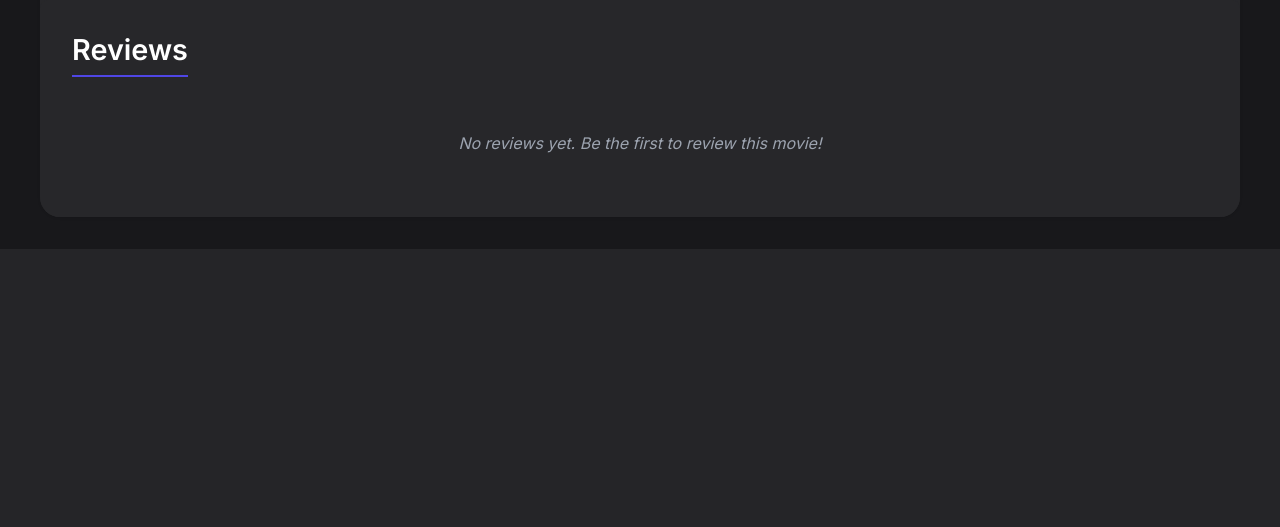
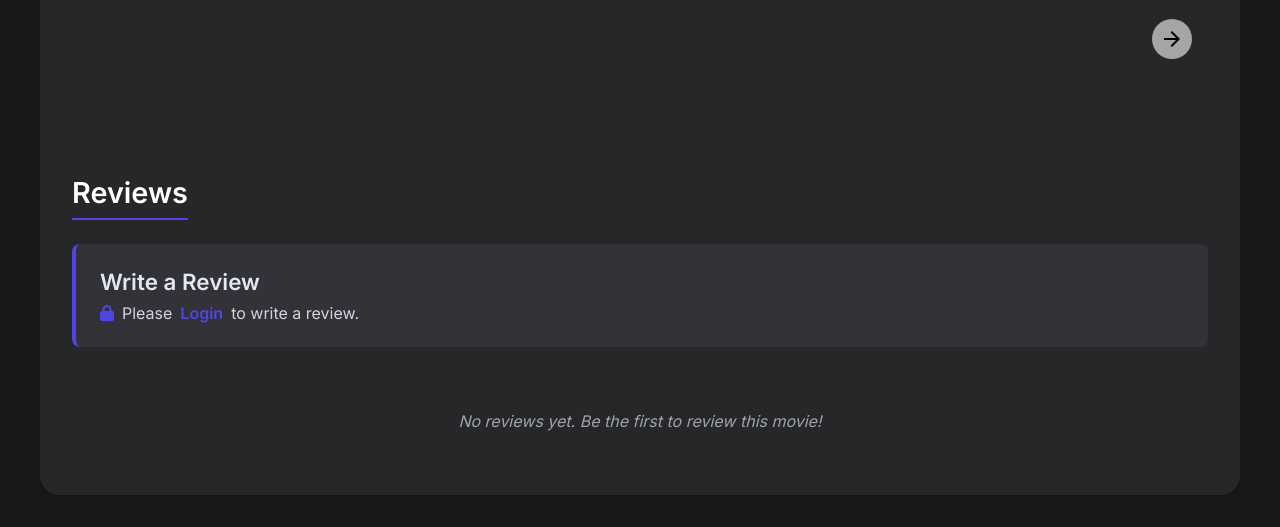
Before and after one commit to osman-tkdmr/Movie-Recommendation-System, a Flask app: template app/templates/movie.html in a window 1280 px wide. Shown: the part 644-1171 px from the top of the page. Before the commit the page ends 893 px from the top, so only its background shows below. Run offline with Flask 2, Linux system fonts and the light colour scheme; the template is opened without the code that fills it, so the values that code supplies are empty; parts of the project's set-up code (start-up, migrations or seed data) failed here and were passed over.

Commit message:
feat(search): enhance search functionality with filters and login prompts
- Add genre, year, and rating filters to search functionality
- Improve search results handling with empty state and pagination
- Add login required messages for rating and review features
- Update CSS for new login prompt components
- Fix static file path references to use url_for

```diff
--- a/app/static/css/movie.css
+++ b/app/static/css/movie.css
@@ -547,3 +547,46 @@
         padding: 1rem;
     }
 }
+
+/* Login Required Message Styles */
+.login-required-message {
+    background-color: #323238;
+    padding: 1.5rem;
+    border-radius: 0.5rem;
+    margin-bottom: 2rem;
+    border-left: 4px solid #4f46e5;
+}
+
+.login-required-message h3,
+.login-required-message h4 {
+    font-size: 1.4rem;
+    margin-bottom: 0.5rem;
+    color: #e2e8f0;
+}
+
+.login-required-message p {
+    color: #d1d5db;
+    display: flex;
+    align-items: center;
+    gap: 0.5rem;
+}
+
+.login-required-message i {
+    color: #4f46e5;
+}
+
+.login-required-message a {
+    color: #4f46e5;
+    text-decoration: none;
+    font-weight: bold;
+    transition: color 0.2s;
+}
+
+.login-required-message a:hover {
+    color: #6366f1;
+    text-decoration: underline;
+}
+
+.review-login-message {
+    margin-bottom: 2rem;
+}
--- a/app/static/js/search.js
+++ b/app/static/js/search.js
@@ -2,10 +2,18 @@
 
 function searchMovies(page = 1) {
     const searchQuery = document.querySelector('.search-input').value;
-    const searchType = 'title'; // Change this to 'keyword' or 'genre' as needed
+    const genreFilter = document.getElementById('genre-filter').value;
+    const yearFilter = document.getElementById('year-filter').value;
+    const ratingFilter = document.getElementById('rating-filter').value;
 
-    if (searchQuery.length < 3) {
-        alert('Please enter at least 3 characters.');
+    // Determine search type based on filters
+    let searchType = 'title';
+    if (genreFilter) {
+        searchType = 'genre';
+    }
+
+    if (searchQuery.length < 3 && !genreFilter && !yearFilter && !ratingFilter) {
+        alert('Please enter at least 3 characters or select a filter.');
         return;
     }
 
@@ -14,7 +22,14 @@
         headers: {
             'Content-Type': 'application/json'
         },
-        body: JSON.stringify({ search_query: searchQuery, search_type: searchType, page: page })
+        body: JSON.stringify({
+            search_query: searchQuery,
+            search_type: searchType,
+            page: page,
+            genre: genreFilter,
+            year: yearFilter,
+            rating: ratingFilter
+        })
     })
     .then(response => response.json())
     .then(data => {
@@ -30,6 +45,12 @@
 function displaySearchResults(results, totalResults, page, perPage) {
     const searchResultsContainer = document.getElementById('search-results');
     searchResultsContainer.innerHTML = '';
+
+    if (results.length === 0) {
+        searchResultsContainer.innerHTML = '<p>No results found. Try different search criteria.</p>';
+        openModal('search-results-modal');
+        return;
+    }
 
     results.forEach(result => {
         const movieCard = document.createElement('div');
@@ -84,3 +105,22 @@
 
     openModal('search-results-modal');
 }
+
+function toggleClearButton() {
+    const searchInput = document.querySelector('.search-input');
+    const clearButton = document.querySelector('.clear-button');
+
+    if (searchInput.value.length > 0) {
+        clearButton.style.display = 'block';
+    } else {
+        clearButton.style.display = 'none';
+    }
+}
+
+function clearSearch() {
+    const searchInput = document.querySelector('.search-input');
+    const clearButton = document.querySelector('.clear-button');
+
+    searchInput.value = '';
+    clearButton.style.display = 'none';
+}
--- a/app/templates/index.html
+++ b/app/templates/index.html
@@ -37,7 +37,7 @@
         // Define the moviePaths variable for the slider
         const moviePaths = {{ top_movies| tojson | safe }};
     </script>
-    <script src="../static/js/slider.js"></script>
+    <script src="{{ url_for('static', filename='js/slider.js') }}"></script>
 
 </body>
 
--- a/app/templates/movie.html
+++ b/app/templates/movie.html
@@ -49,6 +49,11 @@
                                                    value="{{ user_rating.rating if user_rating else '' }}">
                                         </div>
                                     </form>
+                                {% else %}
+                                    <div class="login-required-message">
+                                        <h4>Rate This Movie</h4>
+                                        <p><i class="fas fa-lock"></i> Please <a href="#" onclick="openModal('loginModal')">Login</a> to rate this movie.</p>
+                                    </div>
                                 {% endif %}
 
                                 <div class="average-rating mt-4">
@@ -98,6 +103,11 @@
                     <button type="submit" class="btn-submit-review">Submit Review</button>
                 </form>
             </div>
+            {% else %}
+            <div class="login-required-message review-login-message">
+                <h3>Write a Review</h3>
+                <p><i class="fas fa-lock"></i> Please <a href="#" onclick="openModal('loginModal')">Login</a> to write a review.</p>
+            </div>
             {% endif %}
 
             <div class="reviews-container">
@@ -121,8 +131,7 @@
     </div>
 
     <script>
-        // Define the moviePaths variable for the slider
-const moviePaths = JSON.parse('{{ recommended_movies | tojson | safe }}');
+        const moviePaths = {{ recommended_movies | tojson | safe }};
     </script>
     <script src="{{ url_for('static', filename='js/slider.js') }}"></script>
     <script src="{{ url_for('static', filename='js/ratings.js') }}"></script>
```
Also changed, not shown: app/recommender.py (+5 -2 lines), app/routers.py (+31 -5 lines).
